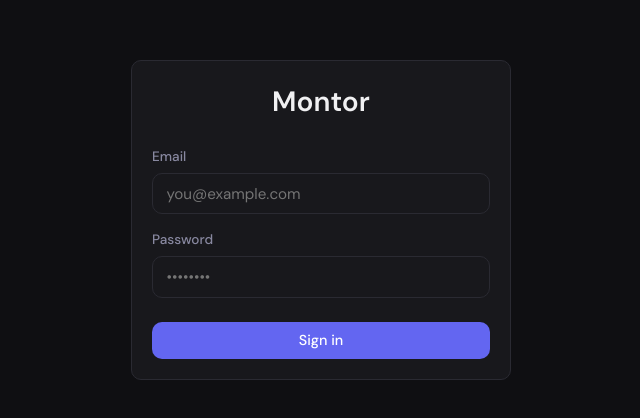
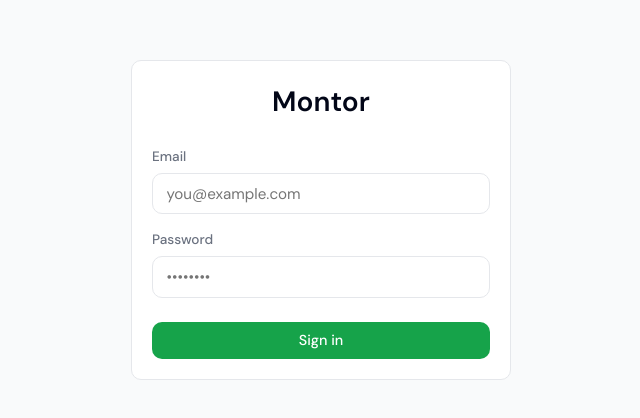
Before and after one commit to zaptas-technologies/monitor, a React (Vite) app in the folder client/: page /login in a window 1280 px wide. Shown: the part 172-590 px from the top of the page, without its empty margins (319-959 px from the left). Built offline with nearby package versions, Linux system fonts and the light colour scheme.

Commit message:
Update index.css

```diff
--- a/client/src/index.css
+++ b/client/src/index.css
@@ -1,15 +1,25 @@
 :root {
-  --bg: #0f0f12;
-  --surface: #18181c;
-  --surface-hover: #222228;
-  --border: #2a2a32;
-  --text: #f0f0f2;
-  --text-muted: #8888a0;
-  --accent: #6366f1;
-  --accent-hover: #818cf8;
+  /* Light theme: white + black + green */
+  --bg: #f9fafb; /* App background */
+  --surface: #ffffff; /* Cards / header */
+  --surface-hover: #f1f5f9;
+  --border: #e5e7eb;
+  --text: #020617; /* Almost black text */
+  --text-muted: #6b7280;
+
+  /* Primary / accent (green) */
+  --accent: #16a34a;
+  --accent-hover: #15803d;
+  --primary: #16a34a;
+
+  /* Semantic colors */
   --success: #22c55e;
   --warning: #eab308;
   --danger: #ef4444;
+
+  /* Subtle backgrounds */
+  --bg-muted: #e5e7eb;
+
   --radius: 10px;
   --font: 'DM Sans', system-ui, sans-serif;
 }
```
